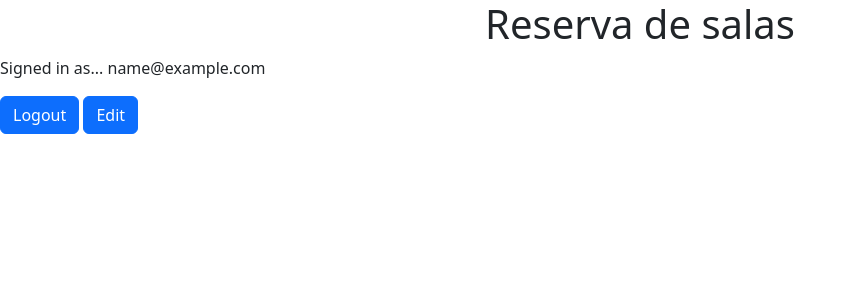
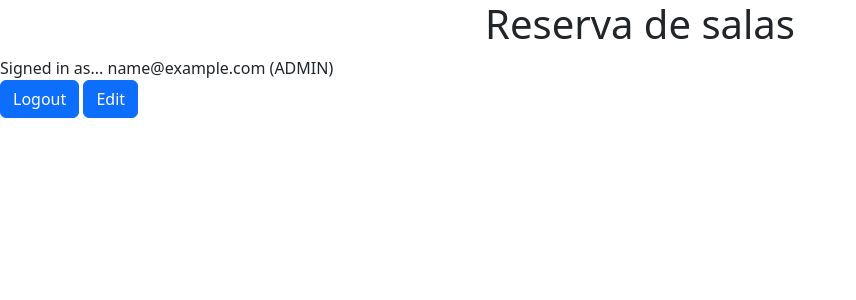
Before and after one commit to EngSwCIC/Reserva-de-Salas, a Rails app: page / in a window 1280 px wide. Shown: the top 300 px of the page, without its empty margins (0-856 px from the left). Run offline with Rails 7, Linux system fonts and the light colour scheme; the visitor is signed in with stand-in values (Sample User, id 1); style sheets or scripts are compiled from the project's sources; some libraries are stand-ins or nearby versions.

Commit message:
mudança na home para diferenciar se o user é ou não adm

```diff
--- a/app/views/home/index.html.erb
+++ b/app/views/home/index.html.erb
@@ -1,12 +1,23 @@
 <h1 class='text-center'>Reserva de salas</h1>
+
 <% if user_signed_in? %>
-  <div>
-    <p>Signed in as... <%= current_user.email %></p>
-  </div>
-  <%= link_to 'Logout', destroy_user_session_path, method: :delete, class: 'btn btn-primary' %>
-  <%= link_to 'Edit', edit_user_registration_path, class: 'btn btn-primary' %>
+
+	<%if current_user.is_admin?%>
+		<div>Signed in as... <%= current_user.email %> (ADMIN)</div>
+  			<%= link_to 'Logout', destroy_user_session_path, method: :delete, class: 'btn btn-primary' %>
+  			<%= link_to 'Edit', edit_user_registration_path, class: 'btn btn-primary' %>
+	<%end%>
+
+
+	<%if !current_user.is_admin? %>
+  		<div>Signed in as... <%= current_user.email %></div>
+  		<%= link_to 'Logout', destroy_user_session_path, method: :delete, class: 'btn btn-primary' %>
+  		<%= link_to 'Edit', edit_user_registration_path, class: 'btn btn-primary' %>
+	<% end %>
+
 <% end %>
+
 <% if !user_signed_in? %>
-  <%= link_to 'Login', new_user_session_path, class: 'btn btn-primary' %>
-  <%= link_to 'Cadastro', new_user_registration_path, class: 'btn btn-primary' %>
-<% end %>
+  	<%= link_to 'Login', new_user_session_path, class: 'btn btn-primary' %>
+  	<%= link_to 'Cadastro', user_registration_path, class: 'btn btn-primary' %>
+<%end%>
```
